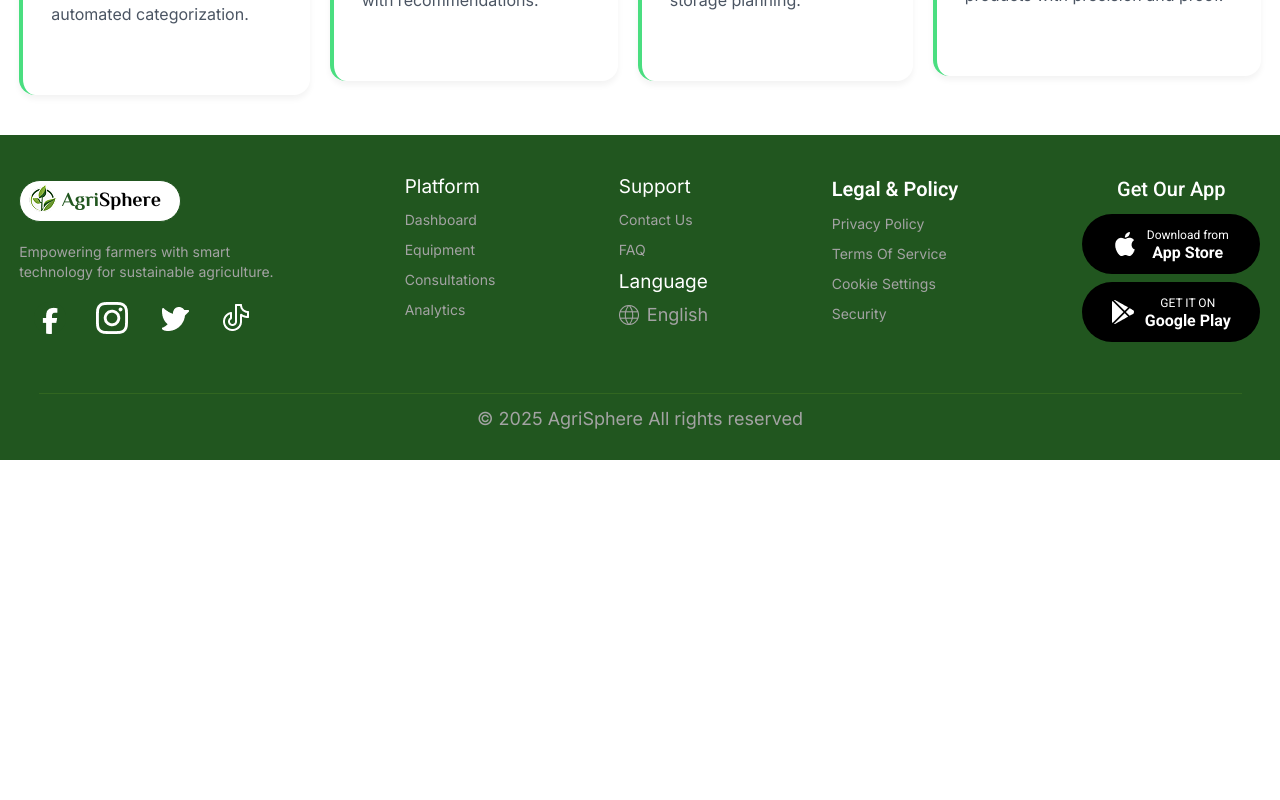
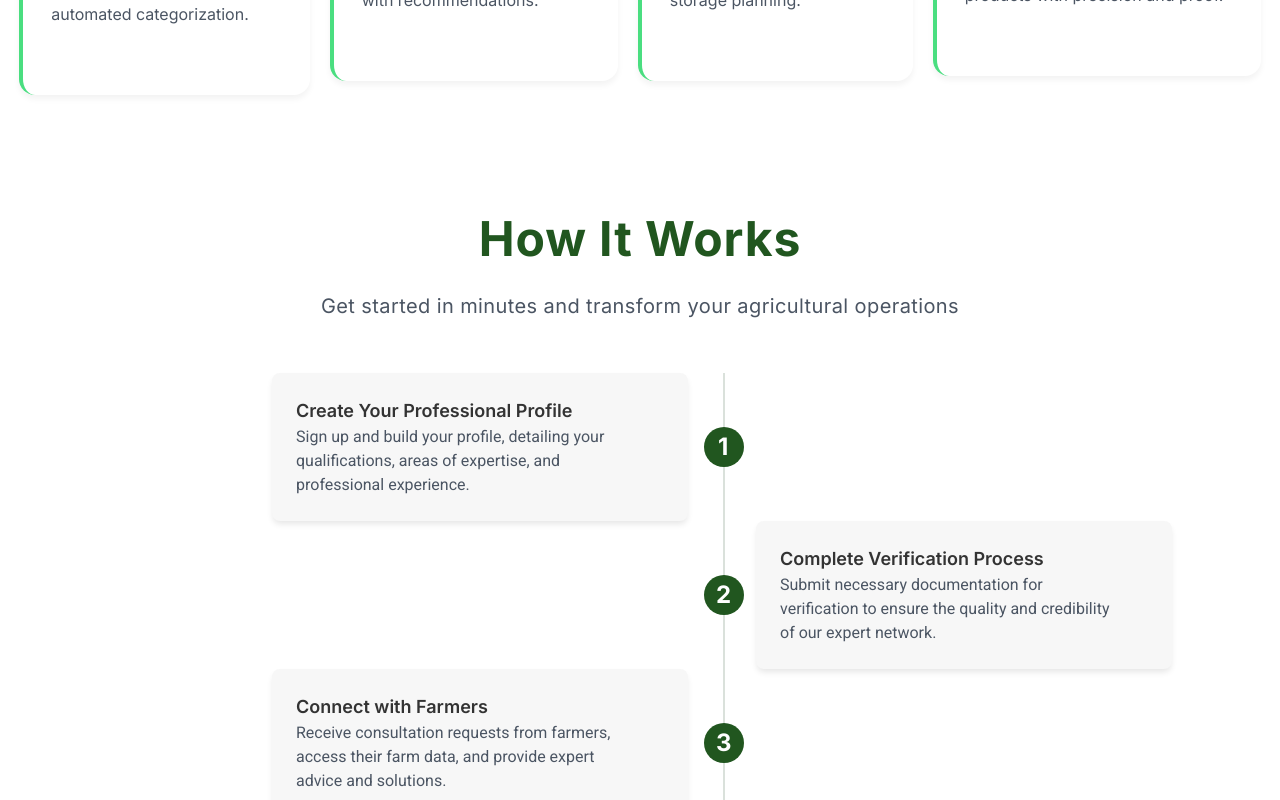
Before and after one commit to firas-mostafa/agri_sphere, a React app in the folder frontend/: page /engineer in a window 1280 px wide. Shown: the part 1220-2020 px from the top of the page. Before the commit the page ends 1680 px from the top, so only its background shows below. Built offline with nearby package versions, Linux system fonts and the light colour scheme; the HTML template or start-up script is replaced by a standard one.

Commit message:
Add HowItWorks Component to Engineer Page

```diff
--- a/frontend/src/pages/public/engineer/Engineer.jsx
+++ b/frontend/src/pages/public/engineer/Engineer.jsx
@@ -3,11 +3,12 @@
 import Layout from '../../../components/common/Layout';
 import SectionTitle from '../../../components/title/SectionTitle';
 
-import { engineer__coreTools_data } from '../../../Data';
+import { engineer__coreTools_data, engineer_howItWorks_data } from '../../../Data';
 
 import FarmerImage from '../../../assets/farmer.jpg';
 
 import './engineer.css';
+import HowItWorks from '../../../components/how-it-works/HowItWorks';
 
 function Engineer() {
     return (
@@ -86,6 +87,12 @@
                 </div>
             </section>
 
+
+            {/* =============== HOW IT WORKS =============== */}
+            <section className="howItWorks__engineer">
+                <HowItWorks data={engineer_howItWorks_data} />
+            </section>
+
         </Layout>
     );
 };
--- a/frontend/src/pages/public/engineer/engineer.css
+++ b/frontend/src/pages/public/engineer/engineer.css
@@ -232,3 +232,9 @@
     font-weight: var(--weight-400);
     line-height: 26px;
 }
+
+/* =============== HOW IT WORKS =============== */
+.howItWorks__engineer {
+    padding-block: 40px 80px;
+    padding-inline: 272px;
+}
```
